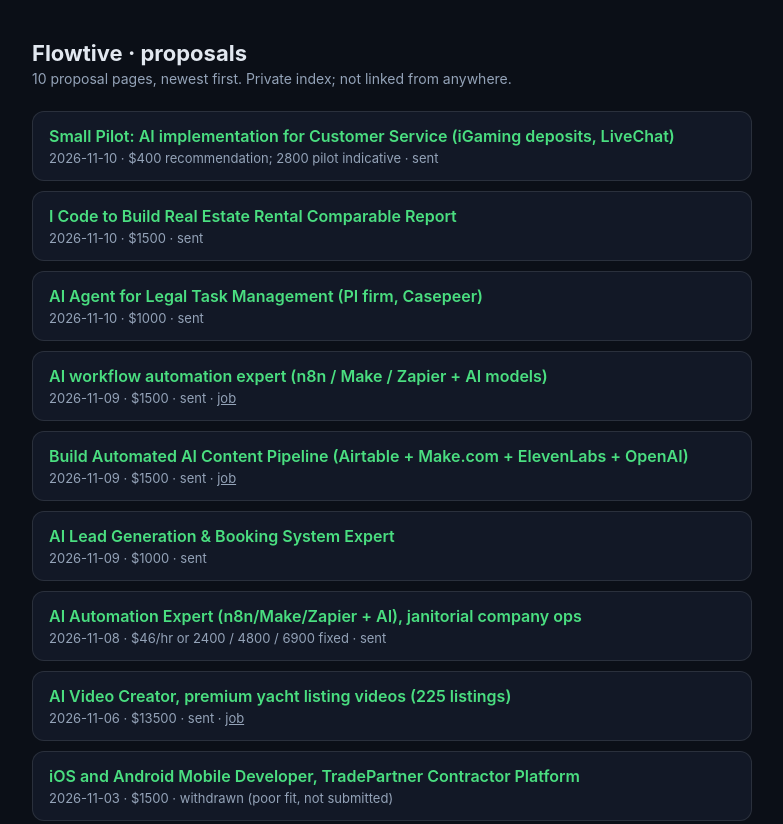
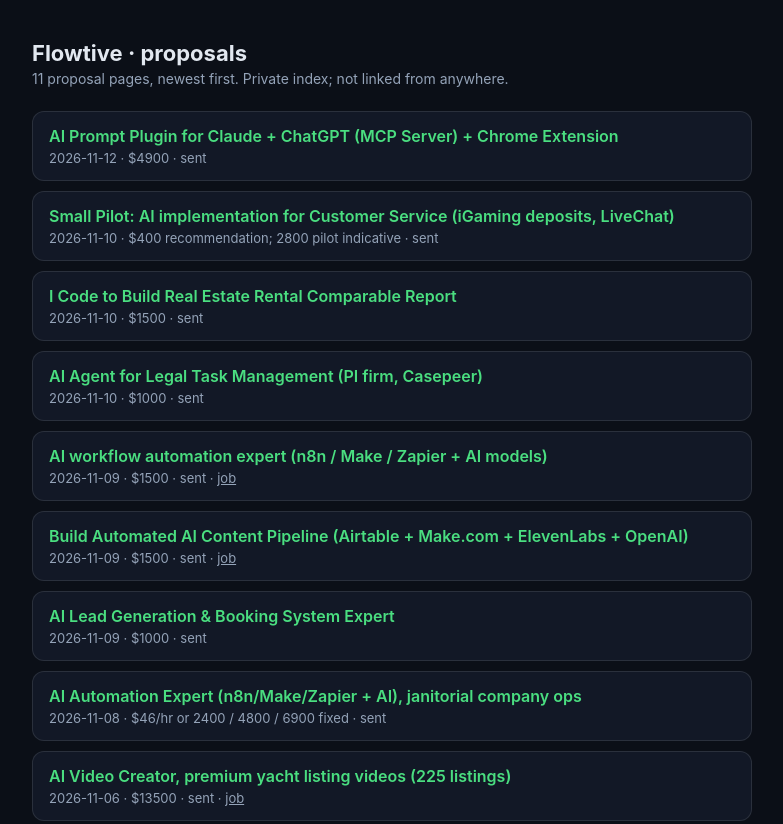
Before and after one commit to kristof-flowtive/proposals, a plain HTML site: page index.html in a window 1280 px wide. Shown: the top 824 px of the page, without its empty margins (248-1031 px from the left). Drawn offline with Linux system fonts and the light colour scheme.

Commit message:
Rebuild proposals index

```diff
--- a/index.html
+++ b/index.html
@@ -7,8 +7,9 @@ body{margin:0;background:#0B0F17;color:#e2e8f0;font-family:Inter,-apple-system,s
 ul{list-style:none;padding:0;margin:0} .row{background:#121826;border:1px solid rgba(255,255,255,.1);border-radius:12px;padding:14px 16px;margin-bottom:10px}
 .t{color:#4ADE80;text-decoration:none;font-weight:600} .t:hover{text-decoration:underline} .m{color:#94a3b8;font-size:13px;margin-top:4px} .m a{color:#94a3b8}
 </style></head><body><div class="wrap">
-<h1>Flowtive · proposals</h1><p>10 proposal pages, newest first. Private index; not linked from anywhere.</p>
+<h1>Flowtive · proposals</h1><p>11 proposal pages, newest first. Private index; not linked from anywhere.</p>
 <ul>
+<li class="row"><div><a class="t" href="https://kristof-flowtive.github.io/proposals/prompt-plugin-mcp/">AI Prompt Plugin for Claude + ChatGPT (MCP Server) + Chrome Extension</a><div class="m">2026-11-12 · $4900 · sent</div></div></li>
 <li class="row"><div><a class="t" href="https://kristof-flowtive.github.io/proposals/cs-deposit-enquiries-pilot/">Small Pilot: AI implementation for Customer Service (iGaming deposits, LiveChat)</a><div class="m">2026-11-10 · $400 recommendation; 2800 pilot indicative · sent</div></div></li>
 <li class="row"><div><a class="t" href="https://kristof-flowtive.github.io/proposals/rent-comp-report-automation/">I Code to Build Real Estate Rental Comparable Report</a><div class="m">2026-11-10 · $1500 · sent</div></div></li>
 <li class="row"><div><a class="t" href="https://kristof-flowtive.github.io/proposals/pi-firm-case-assistant/">AI Agent for Legal Task Management (PI firm, Casepeer)</a><div class="m">2026-11-10 · $1000 · sent</div></div></li>
```
